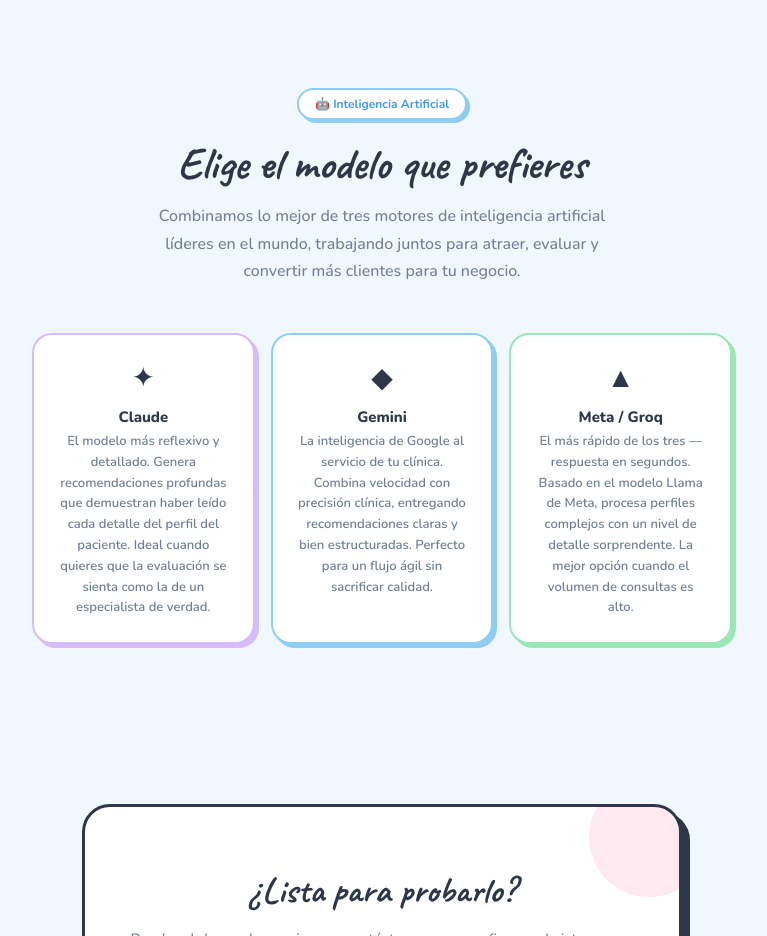
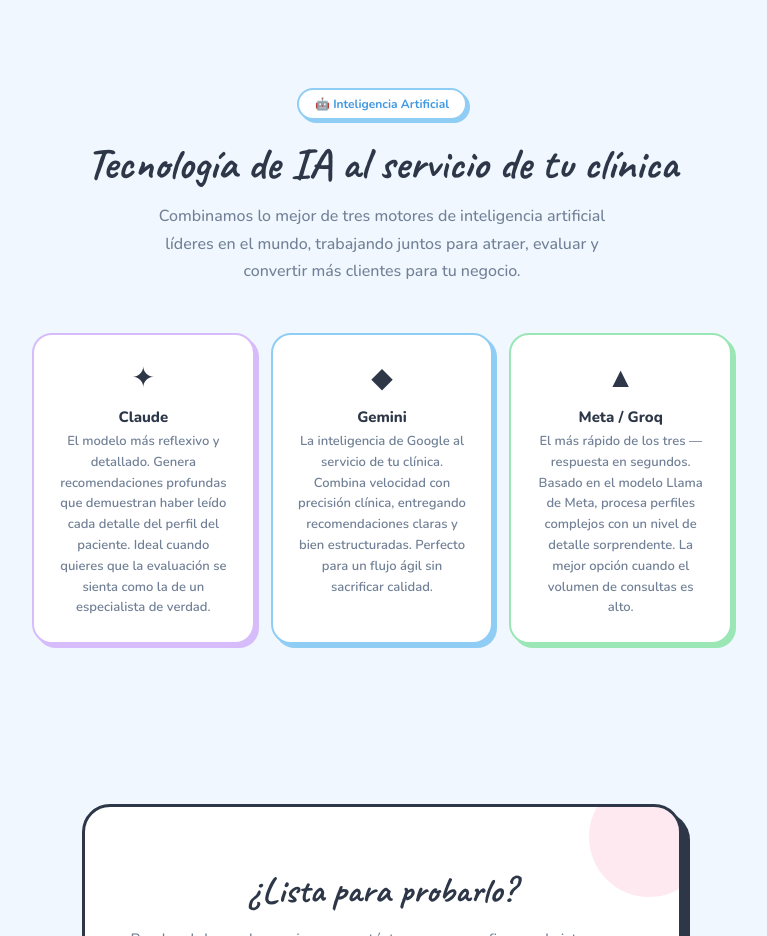
Before and after one commit to lsaijr/kg-esteticas, a plain HTML site: page index.html in a window 1280 px wide. Shown: the part 2342-3278 px from the top of the page, without its empty margins (258-1025 px from the left). Drawn offline with nearby package versions, Linux system fonts and the light colour scheme.

Commit message:
Add files via upload

```diff
--- a/index.html
+++ b/index.html
@@ -640,7 +640,7 @@ footer a { color: rgba(255,255,255,.7); text-decoration: none; }
 <!-- Modelos IA -->
 <section class="models-section section-center">
   <div class="section-badge">🤖 Inteligencia Artificial</div>
-  <h2 class="section-title">Elige el modelo que prefieres</h2>
+  <h2 class="section-title">Tecnología de IA al servicio de tu clínica</h2>
   <p class="section-sub">Combinamos lo mejor de tres motores de inteligencia artificial líderes en el mundo, trabajando juntos para atraer, evaluar y convertir más clientes para tu negocio.</p>
   <div class="models-grid">
     <div class="model-card" style="border-color:var(--lav);box-shadow:4px 4px 0 var(--lav)">
```
